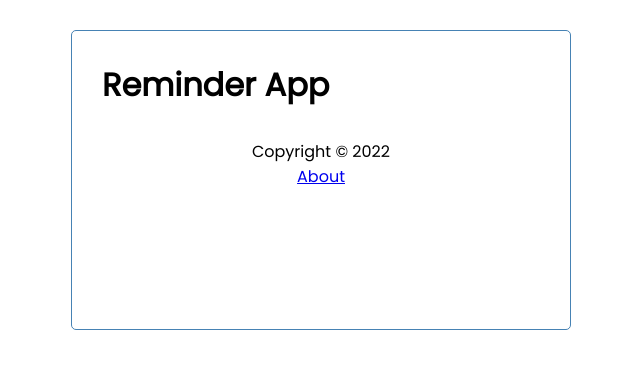
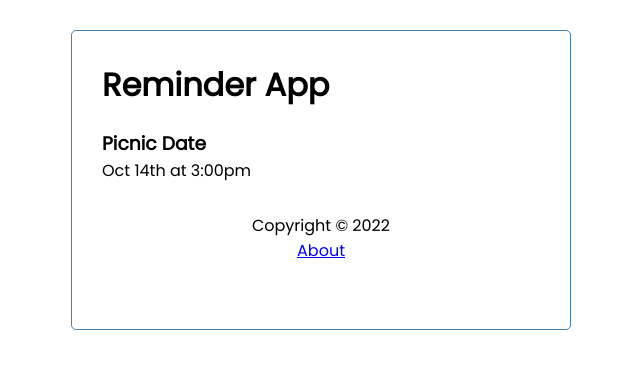
Before and after one commit to daisyle0203/Reminder_App, a React (Create React App) app: page /tasks/3 in a window 1280 px wide. Shown: the top 368 px of the page, without its empty margins (319-959 px from the left). Built offline with nearby package versions, Linux system fonts and the light colour scheme; data requests are answered from the project's data file.

Commit message:
update router v6 and add TaskDetails component

```diff
--- a/db.json
+++ b/db.json
@@ -11,6 +11,12 @@
       "day": "Oct 12th at 3pm",
       "reminder": true,
       "id": 4
+    },
+    {
+      "text": "Learn React",
+      "day": "Dec 4th at 10pm",
+      "reminder": false,
+      "id": 5
     }
   ]
 }
--- a/package.json
+++ b/package.json
@@ -10,7 +10,7 @@
     "react": "^18.2.0",
     "react-dom": "^18.2.0",
     "react-icons": "^4.4.0",
-    "react-router-dom": "^5.2.0",
+    "react-router-dom": "^6.4.4",
     "react-scripts": "5.0.1",
     "web-vitals": "^2.1.4"
   },
--- a/src/App.js
+++ b/src/App.js
@@ -1,10 +1,11 @@
 import { useState, useEffect } from "react"
-import { BrowserRouter as Router, Route } from "react-router-dom"
+import { BrowserRouter as Router, Route, Routes } from "react-router-dom"
 import Header from "./components/Header"
 import Footer from "./components/Footer"
 import Tasks from "./components/Tasks"
 import AddTask from "./components/AddTask"
 import About from "./components/About"
+import TaskDetails from "./components/TaskDetails"
 
 const App = () => {
   const [showAddTask, setShowAddTask] = useState(false)
@@ -94,10 +95,10 @@ const App = () => {
           onAdd={() => setShowAddTask(!showAddTask)}
           showAdd={showAddTask}
         />
+        <Routes>
           <Route
             path="/"
-          exact
-          render={(props) => (
+            element={
               <>
                 {showAddTask && <AddTask onAdd={addTask} />}
                 {tasks.length > 0 ? (
@@ -110,9 +111,11 @@ const App = () => {
                   "No Tasks To Show"
                 )}
               </>
-          )}
+            }
           />
-        <Route path="/about" component={About} />
+          <Route path="/about" element={<About />} />
+          <Route path="/tasks/:id" element={<TaskDetails />} />
+        </Routes>
         <Footer />
       </div>
     </Router>
--- a/src/components/Task.js
+++ b/src/components/Task.js
@@ -1,4 +1,5 @@
 import { FaTimes } from "react-icons/fa"
+import { Link } from "react-router-dom"
 
 const Task = ({ task, onDelete, onToggle }) => {
   return (
@@ -14,6 +15,7 @@ const Task = ({ task, onDelete, onToggle }) => {
         />
       </h3>
       <p>{task.day}</p>
+      <p><Link to={`/tasks/${task.id}`}>View Details</Link></p>
     </div>
   )
 }
--- /dev/null
+++ b/src/components/TaskDetails.js
@@ -0,0 +1,42 @@
+import { useState, useEffect } from "react"
+import { useParams, Navigate } from "react-router-dom"
+
+function TaskDetails() {
+  const [loading, setLoading] = useState(true)
+  const [task, setTask] = useState({})
+  const [error, setError] = useState(null)
+
+  const params = useParams()
+
+  useEffect(() => {
+    const fetchTask = async () => {
+      const res = await fetch(`http://localhost:50050/tasks/${params.id}`)
+
+      const data = await res.json()
+
+      if (res.status === 404) {
+        setError("Task not found")
+      }
+
+      setTask(data)
+      setLoading(false)
+    }
+
+    fetchTask()
+  })
+
+  if (error) {
+    return <Navigate to="/" />
+  }
+
+  return loading ? (
+    <h3>Loading...</h3>
+  ) : (
+    <div>
+      <h3>{task.text}</h3>
+      <p>{task.day}</p>
+    </div>
+  )
+}
+
+export default TaskDetails
```
Also changed, not shown: 1 other file (tests, documents, lock files or other folders). Lines whose indentation alone changed are shown as unchanged.
